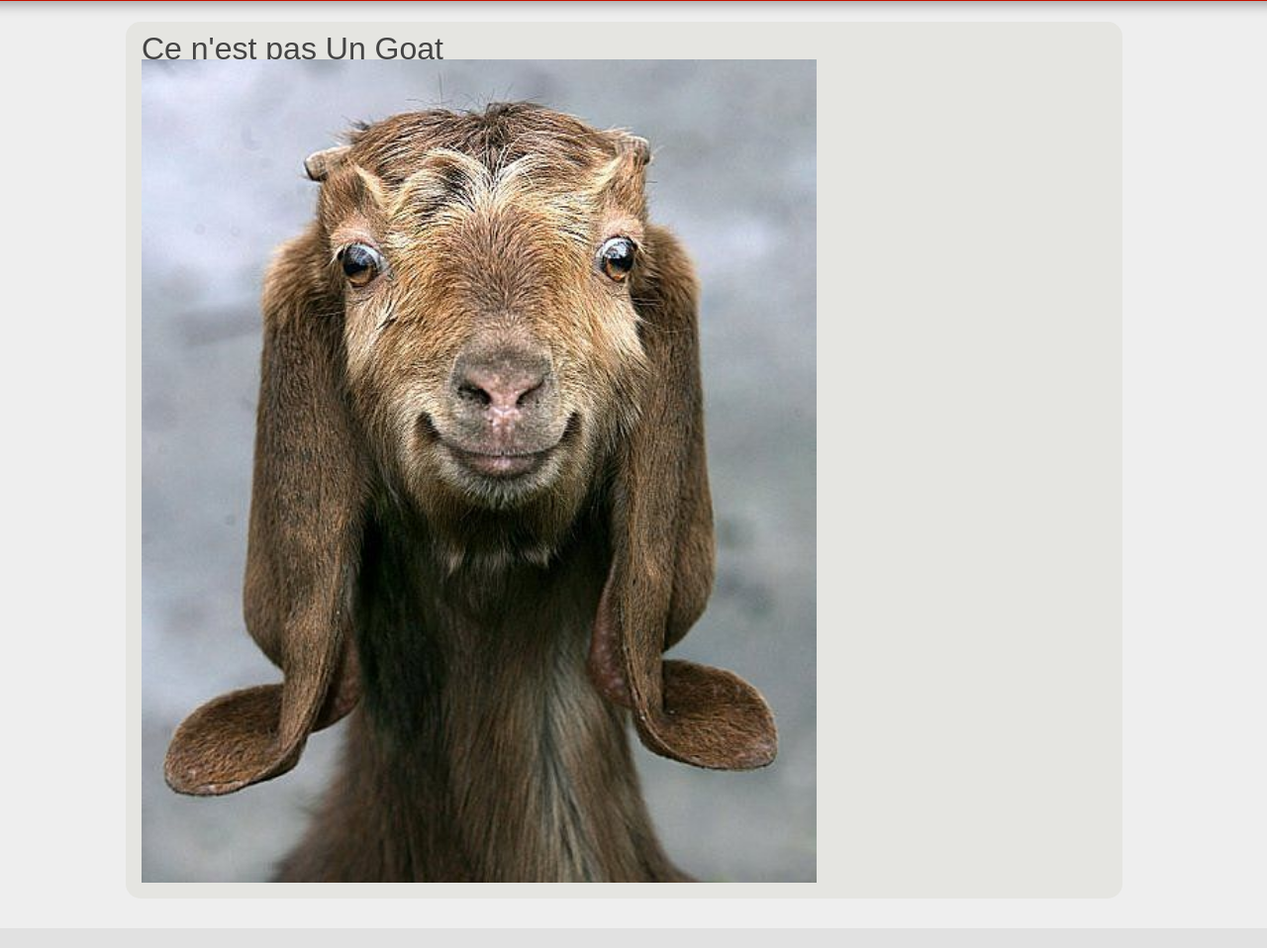
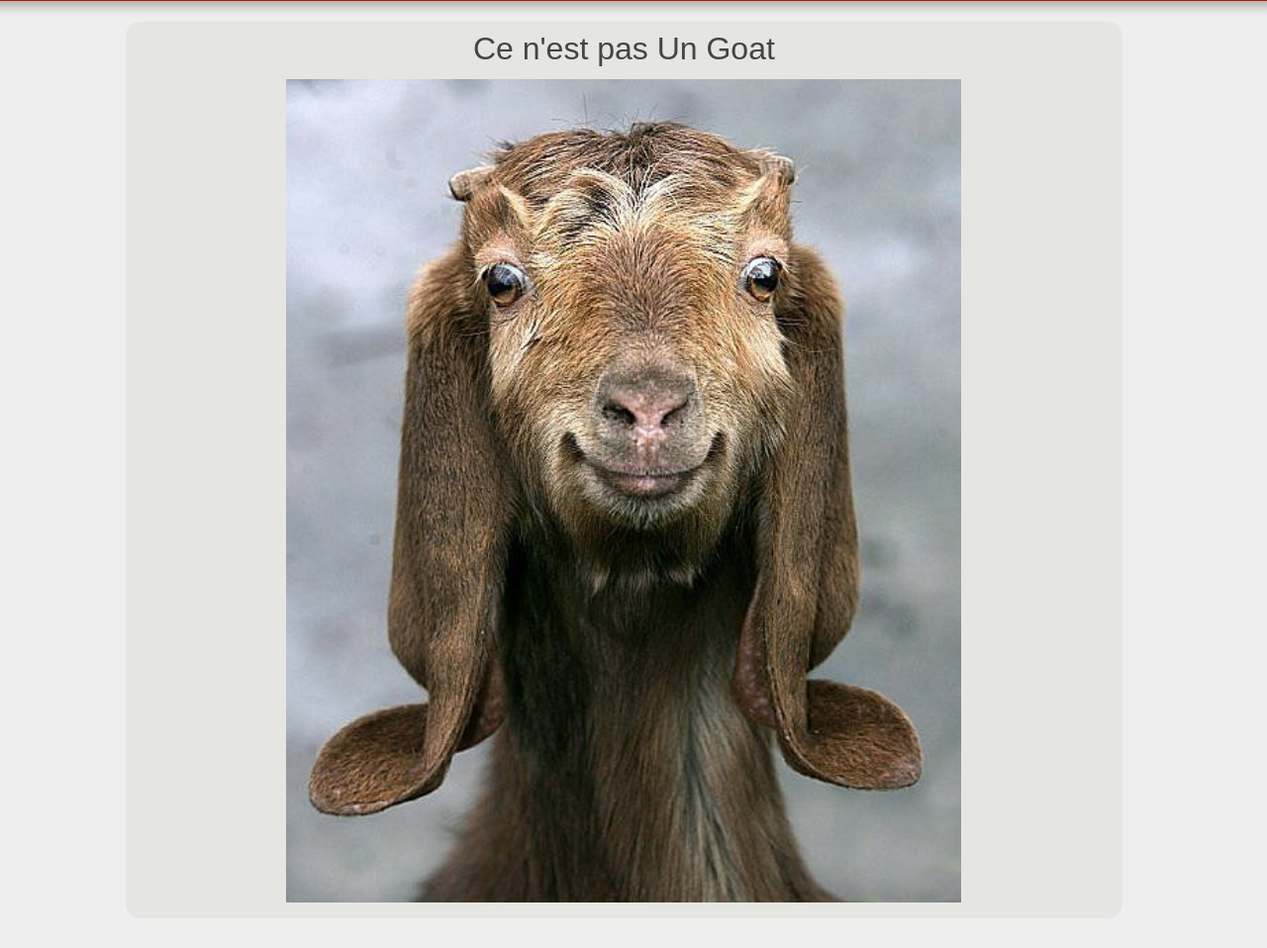
Before and after one commit to kmorrison/caltech, a Django app: page / in a window 1280 px wide. Shown: the part 68-1026 px from the top of the page at 99% size. Run offline with Django 3.2, Linux system fonts and the light colour scheme; parts of the project's set-up code (start-up, migrations or seed data) failed here and were passed over; some libraries are stand-ins or nearby versions.

Commit message:
right side scrolling and centering

```diff
--- a/static/css/jeeves.css
+++ b/static/css/jeeves.css
@@ -445,6 +445,21 @@ nav a{
 		-moz-border-radius: 15px;
 		border-radius: 15px;
 		margin-top: 60px;
+		min-height:350px
+}
+
+#main article h1 {
+display: block;
+margin-left: auto;
+margin-right: auto;
+text-align: center;
+}
+
+#main article img {
+display: block;
+margin-left: auto;
+margin-right: auto;
+padding-top: 20px;
 }
 
 
--- a/static/css/my_css.css
+++ b/static/css/my_css.css
@@ -44,6 +44,8 @@
 
 .schedule-list {
   list-style-type: none;
+  margin-left:90px;
+  margin-top: 8px;
 }
 
 .schedule-item {
--- a/static/js/chosenjs/docsupport/style.css
+++ b/static/js/chosenjs/docsupport/style.css
@@ -201,3 +201,8 @@ i { font-style: italic; }
   padding-left: 27px;
   text-decoration: none;
 }
+
+#scheduler_form{
+position:fixed;
+margin-left: 65px;
+}
```
